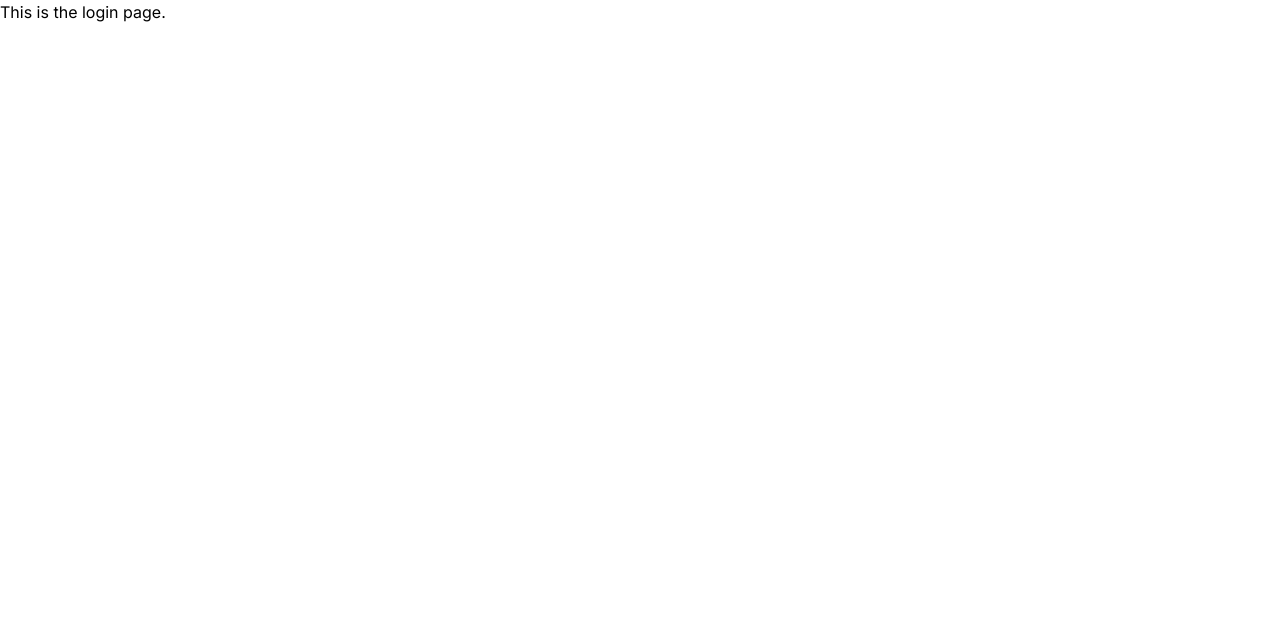
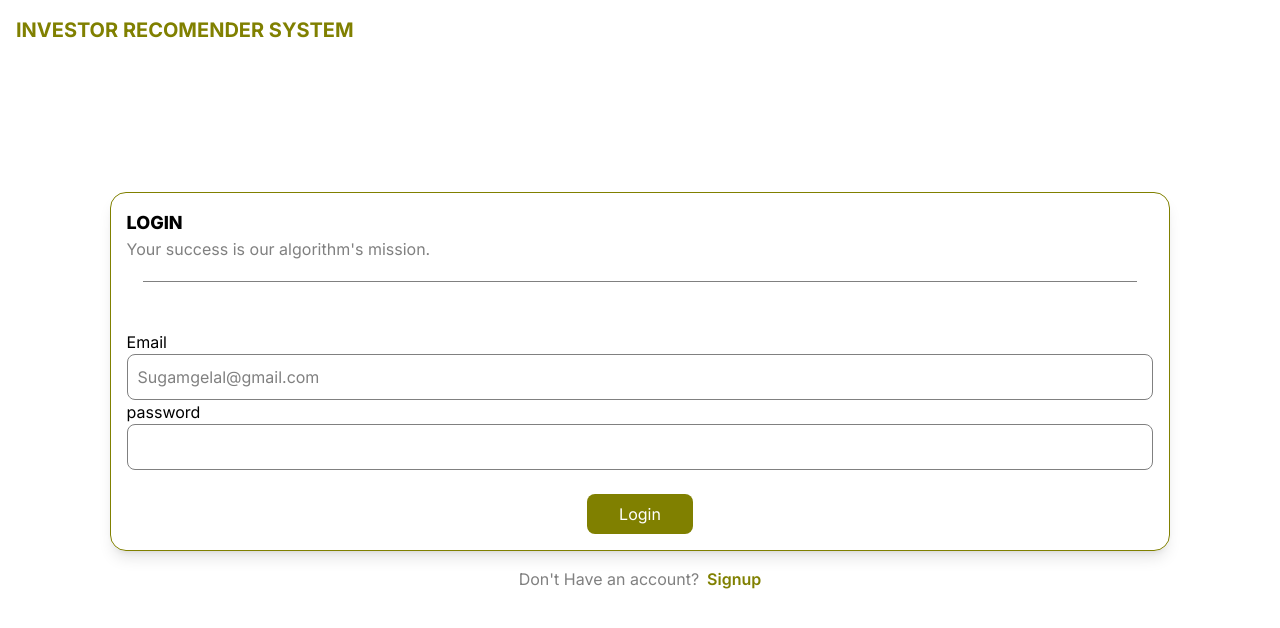
Before and after one commit to Diamo10/minorProject, a Next.js app: page /login in a window 1280 px wide. Shown: the top 628 px of the page. Built offline with nearby package versions, Linux system fonts and the light colour scheme.

Commit message:
feature: login page

```diff
--- a/app/login/page.js
+++ b/app/login/page.js
@@ -2,9 +2,40 @@
 
 const Login = () => {
   return (
-    <div>
-      This is the login page.
-    </div>
+    <>
+    {/* name of the website */}
+      <div className="font-bold text-olive text-xl  ml-4 mt-4 mb-4">
+        INVESTOR RECOMENDER SYSTEM
+      </div>
+      {/* container */}
+      <div className="flex justify-center p-4 mt-[132px]">
+        {/* card */}
+        <div className=" border border-olive rounded-2xl p-4 min-w-[85%] shadow-lg">
+          {/* text */}
+          <div className="">
+            <div className="text-lg font-extrabold ">LOGIN</div>
+            <div className="text-gray">{`Your success is our algorithm's mission.`}</div>
+            <div className="border-b border-gray my-5 mx-4"></div>
+            {/* form */}
+            <form className="mt-12">
+              <div className=""> <label htmlFor="email" className="">Email</label><br/>
+                <input type="email" name="email" className=" border border-gray text-black rounded-lg focus:ring-black block w-full p-2.5 placeholder:text-gray" placeholder="Sugamgelal@gmail.com" required/>
+              </div>
+              <div className=""> <label htmlFor="password" className="">password</label><br/>
+                <input type="password" name="password" className=" border border-gray text-black rounded-lg focus:ring-black block w-full p-2.5 placeholder:text-gray"  required/>
+              </div>
+              {/* login btn */}
+              <div className="flex justify-center"> <button className="bg-olive text-white rounded-lg px-8 py-2 mt-6 ">Login</button></div>
+            </form>
+          </div>
+        </div>
+      </div>
+      <div className="flex justify-center"> <div className="text-gray">Don't Have an account?<span className="text-olive ml-2 font-semibold">Signup</span></div></div>
+
+
+
+
+    </>
   )
 }
 
```
